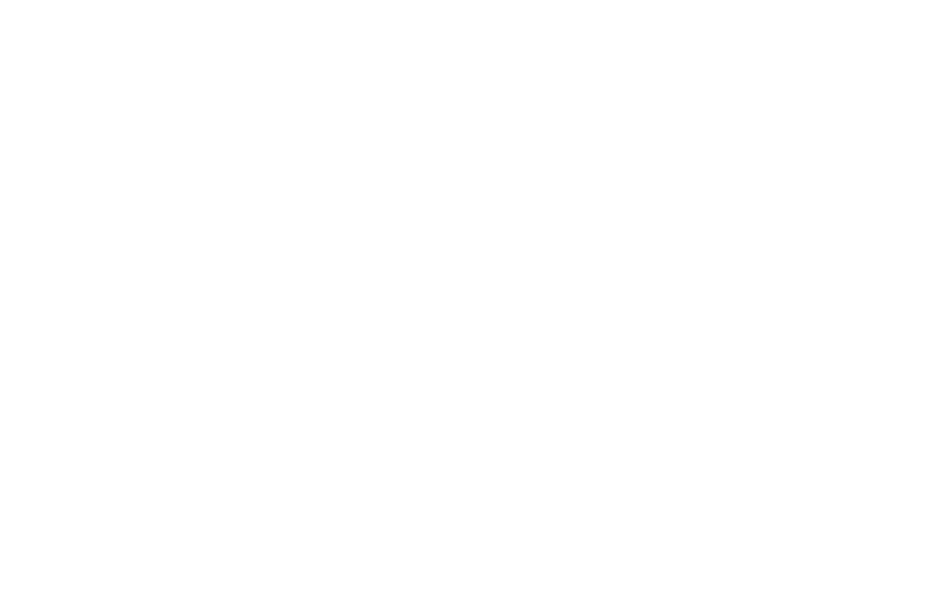
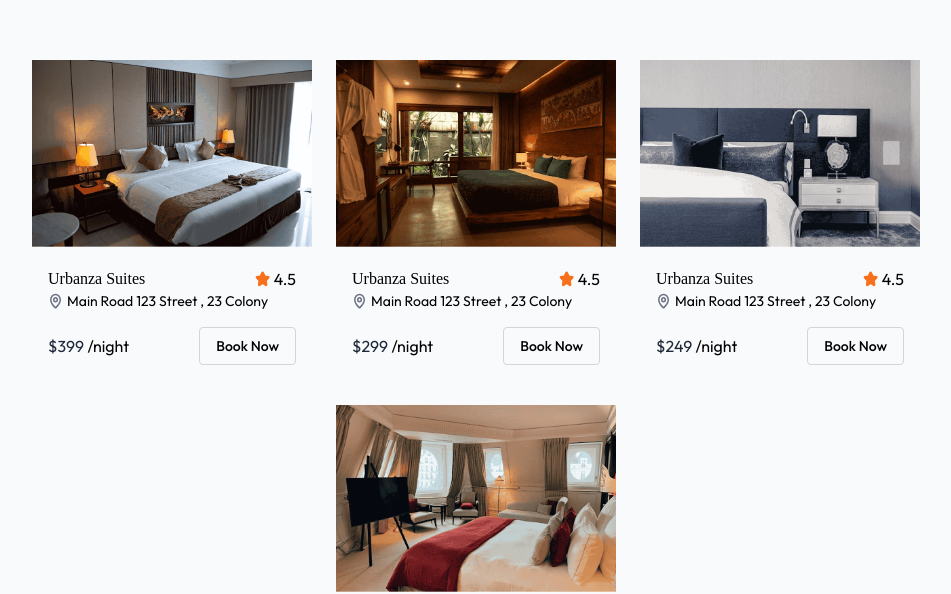
Before and after one commit to gargabhishek0987/Hotel-Booking-System, a React (Vite) app in the folder client/: page / in a window 1280 px wide. Shown: the part 900-1494 px from the top of the page, without its empty margins (164-1115 px from the left). Before the commit the page ends 800 px from the top, so only its background shows below. Built offline with nearby package versions, Linux system fonts and the light colour scheme; no server answers.

Commit message:
added hotelcards section in home page

```diff
--- /dev/null
+++ b/client/src/components/FeaturedDestination.jsx
@@ -0,0 +1,18 @@
+import React from 'react'
+import { roomsDummyData } from '../assets/assets'
+import HotelCard from './HotelCard'
+
+const FeaturedDestination = () => {
+  return (
+    <div className='flex flex-col items-center px-6 md:px-16 lg:px-24 bg-slate-50 py-20'>
+          <div className='flex flex-wrap items-center justify-center gap-6 mt-20'>
+              {roomsDummyData.slice(0, 4).map((room, index) => (
+                  <HotelCard key={room._id} room={room} index={index} />
+              ))}
+
+        </div>
+    </div>
+  )
+}
+
+export default FeaturedDestination
--- /dev/null
+++ b/client/src/components/HotelCard.jsx
@@ -0,0 +1,40 @@
+import React from 'react'
+import { Link } from 'react-router-dom'
+import { assets } from '../assets/assets'
+
+const HotelCard = ({room,index}) => {
+  return (
+      <Link to={'/rooms/' + room._id} onClick={() => scrollTo(0, 0)} key={room._id}>
+          <img src={room.images[0]} alt="" className='relative max-w-70 w-full rounded-x1 overflow-hidden bg-white text-gray-500/90 shadow-[0px_4px_4px_rgba(0,0,0,0,0.5)]'/>
+
+{       index%2==0 &&    <p className='px-3 py-1 absolute top-3 left-3 text-xs bg-white text-gray-800 font-medium rounded-full'>Best Seller</p>
+}
+          <div className='p-4 pt-5'>
+              <div className='flex items-center justify-between'>
+                  <p className='font-playfair text-x1 font-medium text-gray= 800'>{room.hotel.name}</p>
+                  <div className='flex items-center gap-1'>
+                      <img src={assets.starIconFilled} alt="star-icon"  /> 4.5
+                  </div>
+              </div>
+              <div className='flex items-center gap-1 text-sm'>
+                  <img src={assets.locationIcon} alt="location-icon" />
+                  <span>
+                      {
+                          room.hotel.address
+                      }
+                  </span>
+
+              </div>
+              <div className='flex items-center justify-between mt-4'>
+                  <p><span className='text-x1 text-gray-800' > ${room.pricePerNight}
+                  </span> /night
+                  </p>
+                  <button className='px-4 py-2 text-sm font-medium border border-gray-300 rounded hover:bg-gray-50 transition-all cursor-pointer'>Book Now</button>
+              </div>
+          </div>
+
+   </Link>
+  )
+}
+
+export default HotelCard
--- a/client/src/components/Navbar.jsx
+++ b/client/src/components/Navbar.jsx
@@ -1,4 +1,4 @@
-import React from 'react';
+import React, { useEffect, useState } from 'react';
 import { assets } from '../assets/assets';
 import { Link, useLocation, useNavigate } from 'react-router-dom';
 import { useClerk, useUser ,UserButton} from '@clerk/clerk-react';
@@ -21,8 +21,8 @@ const Navbar = () => {
     ];
 
 
-    const [isScrolled, setIsScrolled] = React.useState(false);
-    const [isMenuOpen, setIsMenuOpen] = React.useState(false);
+    const [isScrolled, setIsScrolled] = useState(false);
+    const [isMenuOpen, setIsMenuOpen] = useState(false);
 
     const { openSignIn } = useClerk()
     const { user } = useUser()
@@ -30,13 +30,22 @@ const Navbar = () => {
     const location = useLocation()
 
 
-    React.useEffect(() => {
+    useEffect(() => {
+        if (location.pathname !== ('/')) {
+            setIsScrolled(true);
+            return;
+        } else {
+            setIsScrolled(false);
+        }
+        setIsScrolled(prev => location.pathname !== '/' ? true : prev);
+
+
         const handleScroll = () => {
             setIsScrolled(window.scrollY > 10);
         };
         window.addEventListener("scroll", handleScroll);
         return () => window.removeEventListener("scroll", handleScroll);
-    }, []);
+    }, [location.pathname]);
 
     return (
             <nav className={`fixed top-0 left-0 w-full flex items-center justify-between px-4 md:px-16 lg:px-24 xl:px-32 transition-all duration-500 z-50 ${isScrolled ? "bg-white/80 shadow-md text-gray-700 backdrop-blur-lg py-3 md:py-4" : "py-4 md:py-6"}`}>
--- a/client/src/pages/Home.jsx
+++ b/client/src/pages/Home.jsx
@@ -1,10 +1,12 @@
 import React from 'react'
 import Hero from '../components/Hero'
+import FeaturedDestination from '../components/FeaturedDestination'
 
 const Home = () => {
   return (
     <>
       <Hero />
+      <FeaturedDestination/>
     </>
   )
 }
```
